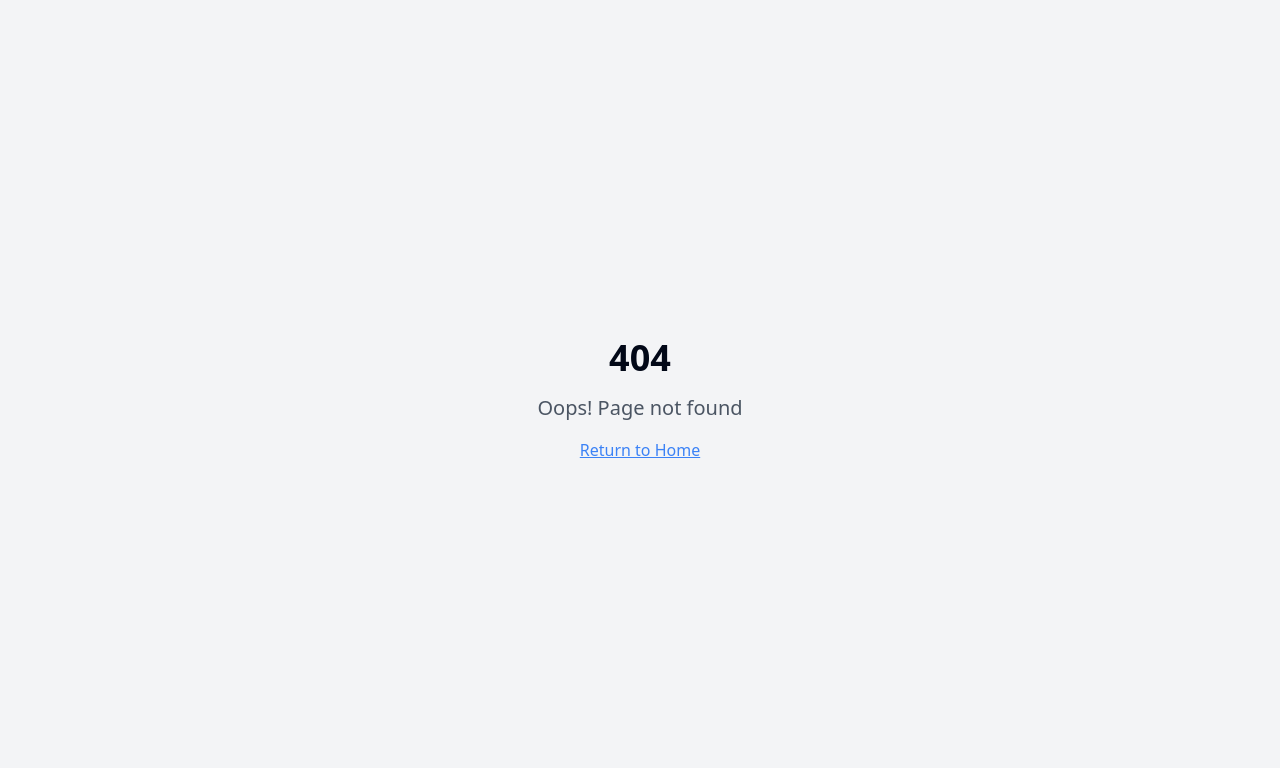
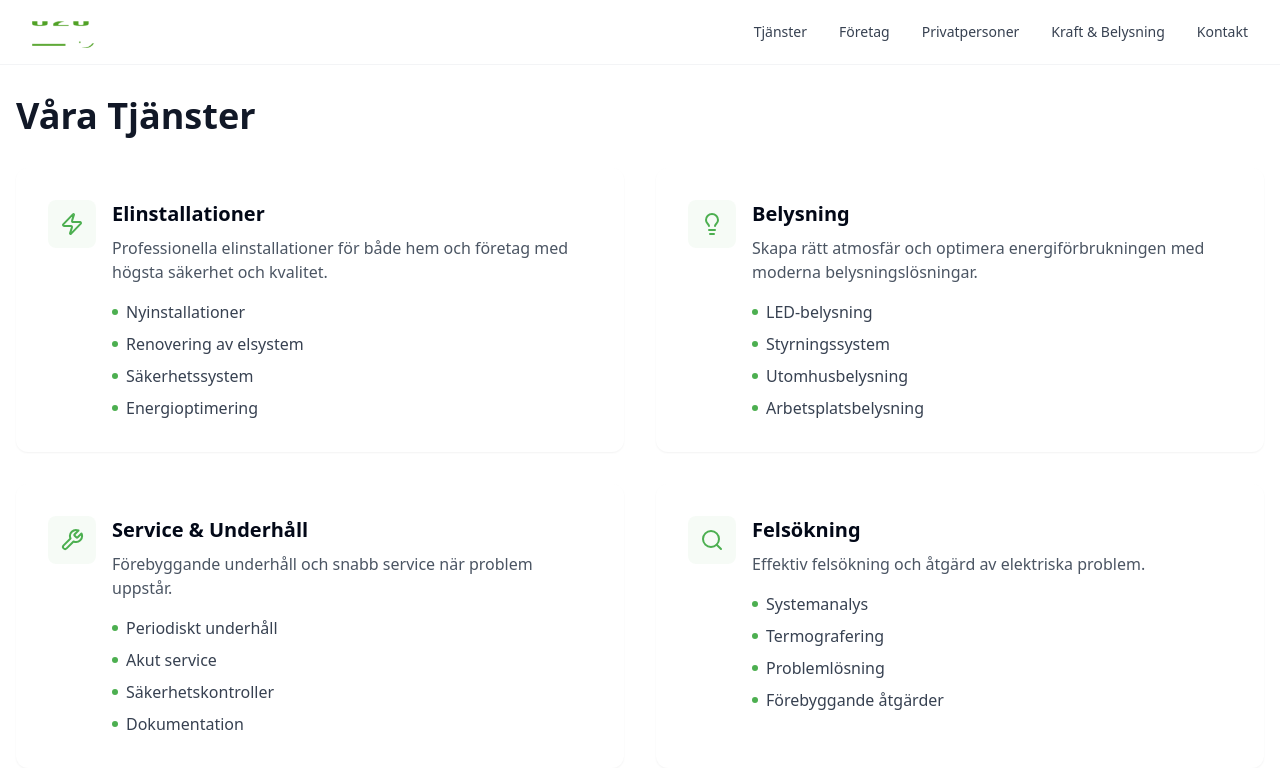
Before and after one commit to EurekaFS1/sleek-industrial-light, a React (Vite) app: page /tjanster in a window 1280 px wide. Before the commit this address had no page. Shown: the top 768 px of the page. Built offline with nearby package versions, Linux system fonts and the light colour scheme.

Commit message:
Fix logo scaling and routing
The logo scaling issue has been addressed.  The different pages will now correctly load content instead of displaying a 404 error.  Emojis have been replaced with logos.

```diff
--- a/src/App.tsx
+++ b/src/App.tsx
@@ -1,9 +1,11 @@
+
 import { Toaster } from "@/components/ui/toaster";
 import { Toaster as Sonner } from "@/components/ui/sonner";
 import { TooltipProvider } from "@/components/ui/tooltip";
 import { QueryClient, QueryClientProvider } from "@tanstack/react-query";
 import { BrowserRouter, Routes, Route } from "react-router-dom";
 import Index from "./pages/Index";
+import Tjanster from "./pages/Tjanster";
 import NotFound from "./pages/NotFound";
 
 const queryClient = new QueryClient();
@@ -16,7 +18,7 @@ const App = () => (
       <BrowserRouter>
         <Routes>
           <Route path="/" element={<Index />} />
-          {/* ADD ALL CUSTOM ROUTES ABOVE THE CATCH-ALL "*" ROUTE */}
+          <Route path="/tjanster" element={<Tjanster />} />
           <Route path="*" element={<NotFound />} />
         </Routes>
       </BrowserRouter>
--- a/src/components/Navbar.tsx
+++ b/src/components/Navbar.tsx
@@ -18,8 +18,12 @@ const Navbar = () => {
     <nav className="fixed top-0 left-0 right-0 bg-white/80 backdrop-blur-md z-50 border-b border-gray-100">
       <div className="max-w-7xl mx-auto px-4 sm:px-6 lg:px-8">
         <div className="flex justify-between items-center h-16">
-          <Link to="/" className="flex items-center space-x-2">
-            <img src="/lovable-uploads/b2725958-5996-4cdc-875d-b27c102fa4a5.png" alt="020 Elektrikerna" className="h-8" />
+          <Link to="/" className="flex items-center">
+            <img
+              src="/lovable-uploads/b2725958-5996-4cdc-875d-b27c102fa4a5.png"
+              alt="020 Elektrikerna"
+              className="h-8 w-auto object-contain max-w-[200px]"
+            />
           </Link>
 
           {/* Desktop Navigation */}
--- a/src/pages/Index.tsx
+++ b/src/pages/Index.tsx
@@ -3,6 +3,7 @@ import { useEffect } from "react";
 import Navbar from "../components/Navbar";
 import Hero from "../components/Hero";
 import { motion } from "framer-motion";
+import { Zap, Lightbulb, Search } from "lucide-react";
 
 const Index = () => {
   useEffect(() => {
@@ -30,7 +31,9 @@ const Index = () => {
                 transition={{ delay: index * 0.1 }}
                 className="bg-white p-6 rounded-xl shadow-sm hover:shadow-md transition-shadow duration-200"
               >
-                <div className="text-elektrikerna-green mb-4">{service.icon}</div>
+                <div className="text-elektrikerna-green mb-4 flex justify-center">
+                  {service.icon}
+                </div>
                 <h3 className="text-xl font-semibold mb-2">{service.title}</h3>
                 <p className="text-gray-600">{service.description}</p>
               </motion.div>
@@ -46,17 +49,17 @@ const services = [
   {
     title: "Elinstallationer",
     description: "Professionella elinstallationer för hem och företag med fokus på säkerhet.",
-    icon: "⚡️",
+    icon: <Zap size={32} />,
   },
   {
     title: "Belysning",
     description: "Moderna belysningslösningar som skapar rätt atmosfär och energieffektivitet.",
-    icon: "💡",
+    icon: <Lightbulb size={32} />,
   },
   {
     title: "Felsökning",
     description: "Snabb och effektiv felsökning av elektriska problem.",
-    icon: "🔍",
+    icon: <Search size={32} />,
   },
 ];
 
--- /dev/null
+++ b/src/pages/Tjanster.tsx
@@ -0,0 +1,101 @@
+
+import { motion } from "framer-motion";
+import Navbar from "../components/Navbar";
+import { Wrench, Zap, Lightbulb, Search } from "lucide-react";
+
+const Tjanster = () => {
+  return (
+    <div className="min-h-screen bg-white">
+      <Navbar />
+
+      <motion.div
+        initial={{ opacity: 0 }}
+        animate={{ opacity: 1 }}
+        className="pt-24 pb-16"
+      >
+        <div className="container mx-auto px-4">
+          <h1 className="text-4xl font-bold text-gray-900 mb-8">Våra Tjänster</h1>
+
+          <div className="grid grid-cols-1 md:grid-cols-2 gap-8">
+            {services.map((service, index) => (
+              <motion.div
+                key={service.title}
+                initial={{ opacity: 0, y: 20 }}
+                animate={{ opacity: 1, y: 0 }}
+                transition={{ delay: index * 0.1 }}
+                className="bg-white p-8 rounded-xl shadow-sm hover:shadow-md transition-shadow duration-200"
+              >
+                <div className="flex items-start gap-4">
+                  <div className="text-elektrikerna-green p-3 bg-elektrikerna-green/5 rounded-lg">
+                    {service.icon}
+                  </div>
+                  <div>
+                    <h3 className="text-xl font-semibold mb-2">{service.title}</h3>
+                    <p className="text-gray-600 mb-4">{service.description}</p>
+                    <ul className="space-y-2">
+                      {service.features.map((feature, idx) => (
+                        <li key={idx} className="flex items-center gap-2">
+                          <div className="w-1.5 h-1.5 rounded-full bg-elektrikerna-green" />
+                          <span className="text-gray-700">{feature}</span>
+                        </li>
+                      ))}
+                    </ul>
+                  </div>
+                </div>
+              </motion.div>
+            ))}
+          </div>
+        </div>
+      </motion.div>
+    </div>
+  );
+};
+
+const services = [
+  {
+    title: "Elinstallationer",
+    description: "Professionella elinstallationer för både hem och företag med högsta säkerhet och kvalitet.",
+    icon: <Zap size={24} />,
+    features: [
+      "Nyinstallationer",
+      "Renovering av elsystem",
+      "Säkerhetssystem",
+      "Energioptimering",
+    ],
+  },
+  {
+    title: "Belysning",
+    description: "Skapa rätt atmosfär och optimera energiförbrukningen med moderna belysningslösningar.",
+    icon: <Lightbulb size={24} />,
+    features: [
+      "LED-belysning",
+      "Styrningssystem",
+      "Utomhusbelysning",
+      "Arbetsplatsbelysning",
+    ],
+  },
+  {
+    title: "Service & Underhåll",
+    description: "Förebyggande underhåll och snabb service när problem uppstår.",
+    icon: <Wrench size={24} />,
+    features: [
+      "Periodiskt underhåll",
+      "Akut service",
+      "Säkerhetskontroller",
+      "Dokumentation",
+    ],
+  },
+  {
+    title: "Felsökning",
+    description: "Effektiv felsökning och åtgärd av elektriska problem.",
+    icon: <Search size={24} />,
+    features: [
+      "Systemanalys",
+      "Termografering",
+      "Problemlösning",
+      "Förebyggande åtgärder",
+    ],
+  },
+];
+
+export default Tjanster;
```
